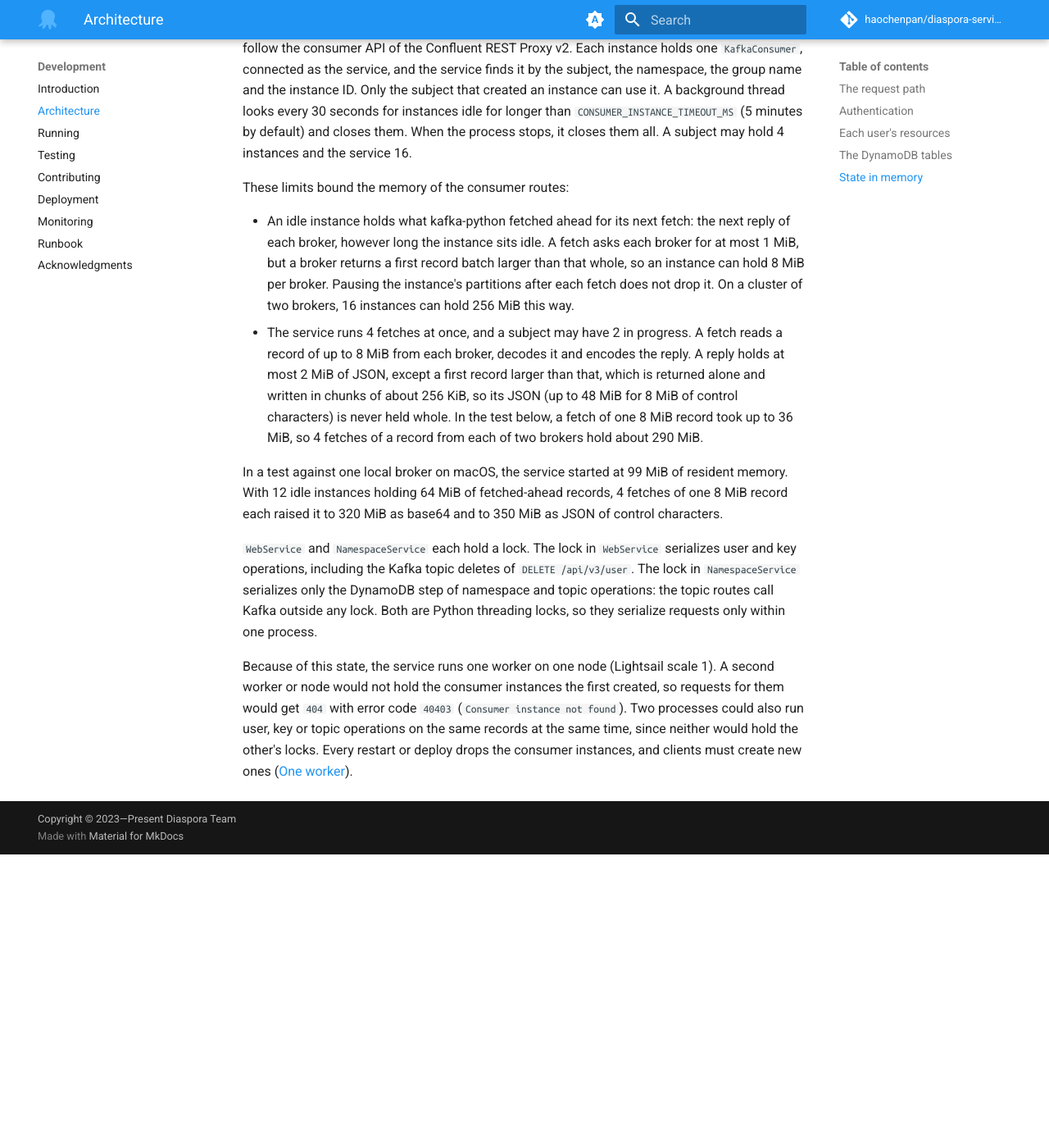
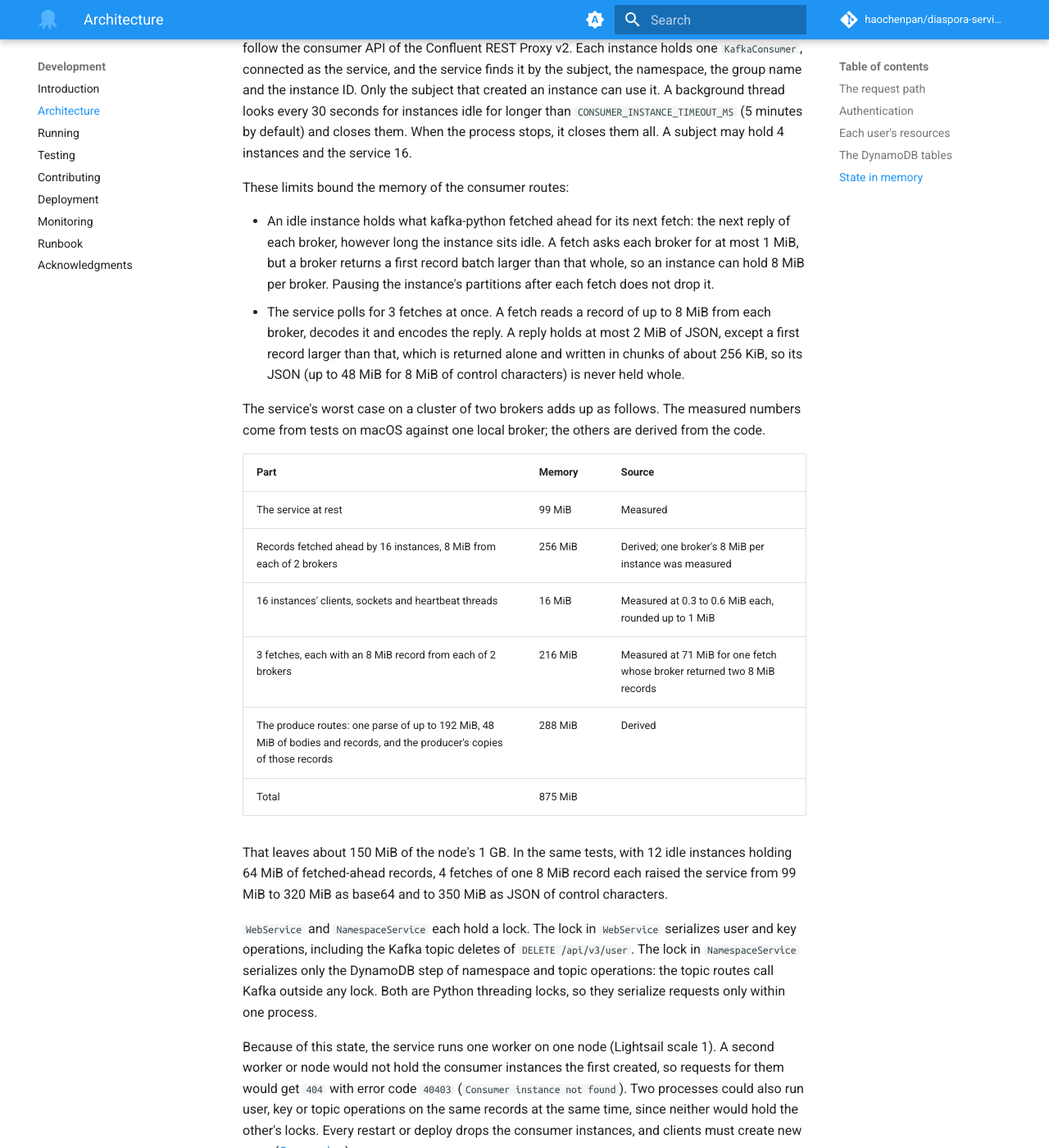
Before and after one commit to haochenpan/diaspora-service, an MkDocs documentation site: the page built from docs/architecture.md, in a window 1280 px wide and 1400 px high, scrolled down 3566 px. Shown: the whole window at 82% size. Built offline with MkDocs 1.6.1 and Material for MkDocs 9.7.7, drawn with Linux system fonts in a browser that asks for light colours; comment, search, counter and statistics services are not loaded; the version menu is left out; before the commit the page ends 4608 px from its top, so only the background shows below that; some of the changed text lies outside the part shown.

Commit message:
Document fetch turns, refetched replies and the memory sum
The API reference says how a fetch polls in turns, that a reply the
client did not receive is fetched again unless it was already handed
to the network, and that partitions take turns to start a cut reply.
The architecture page adds up the service's worst case on two brokers,
part by part, saying which numbers were measured (macOS, one local
broker) and which are derived from the code, and corrects the produce
routes' limits: bodies are parsed one at a time.

Co-Authored-By: Claude Opus 5.5 <noreply@anthropic.com>

```diff
--- a/docs/architecture.md
+++ b/docs/architecture.md
@@ -32,8 +32,9 @@ reads topics on one Amazon MSK cluster.
 
 Calls to Globus, IAM, DynamoDB and Kafka block, so the handlers run them
 in threads. On the event loop, they would stall every other request.
-Produce parsing and sends run at most 8 at once and consumer fetches at
-most 4, each with a limit of its own, since they hold the most memory.
+Produce bodies are parsed one at a time and sent at most 8 at once, and
+consumer fetches poll at most 3 at once, each with a limit of its own,
+since they hold the most memory.
 Every other blocking call shares a pool of 40 threads.
 
 The service reaches AWS with the key in `AWS_ACCESS_KEY_ID` and
@@ -142,21 +143,31 @@ These limits bound the memory of the consumer routes:
   idle. A fetch asks each broker for at most 1 MiB, but a broker returns
   a first record batch larger than that whole, so an instance can hold
   8 MiB per broker. Pausing the instance's partitions after each fetch
-  does not drop it. On a cluster of two brokers, 16 instances can hold
-  256 MiB this way.
-- The service runs 4 fetches at once, and a subject may have 2 in
-  progress. A fetch reads a record of up to 8 MiB from each broker,
-  decodes it and encodes the reply. A reply holds at most 2 MiB of JSON,
-  except a first record larger than that, which is returned alone and
-  written in chunks of about 256 KiB, so its JSON (up to 48 MiB for
-  8 MiB of control characters) is never held whole. In the test below, a
-  fetch of one 8 MiB record took up to 36 MiB, so 4 fetches of a record
-  from each of two brokers hold about 290 MiB.
+  does not drop it.
+- The service polls for 3 fetches at once. A fetch reads a record of up
+  to 8 MiB from each broker, decodes it and encodes the reply. A reply
+  holds at most 2 MiB of JSON, except a first record larger than that,
+  which is returned alone and written in chunks of about 256 KiB, so its
+  JSON (up to 48 MiB for 8 MiB of control characters) is never held
+  whole.
 
-In a test against one local broker on macOS, the service started at
-99 MiB of resident memory. With 12 idle instances holding 64 MiB of
-fetched-ahead records, 4 fetches of one 8 MiB record each raised it to
-320 MiB as base64 and to 350 MiB as JSON of control characters.
+The service's worst case on a cluster of two brokers adds up as follows.
+The measured numbers come from tests on macOS against one local broker;
+the others are derived from the code.
+
+| Part | Memory | Source |
+| --- | --- | --- |
+| The service at rest | 99 MiB | Measured |
+| Records fetched ahead by 16 instances, 8 MiB from each of 2 brokers | 256 MiB | Derived; one broker's 8 MiB per instance was measured |
+| 16 instances' clients, sockets and heartbeat threads | 16 MiB | Measured at 0.3 to 0.6 MiB each, rounded up to 1 MiB |
+| 3 fetches, each with an 8 MiB record from each of 2 brokers | 216 MiB | Measured at 71 MiB for one fetch whose broker returned two 8 MiB records |
+| The produce routes: one parse of up to 192 MiB, 48 MiB of bodies and records, and the producer's copies of those records | 288 MiB | Derived |
+| Total | 875 MiB | |
+
+That leaves about 150 MiB of the node's 1 GB. In the same tests, with
+12 idle instances holding 64 MiB of fetched-ahead records, 4 fetches of
+one 8 MiB record each raised the service from 99 MiB to 320 MiB as
+base64 and to 350 MiB as JSON of control characters.
 
 `WebService` and `NamespaceService` each hold a lock. The lock in
 `WebService` serializes user and key operations, including the Kafka
```
Also changed, not shown: docs/web/api.md (+8 -5 lines).
